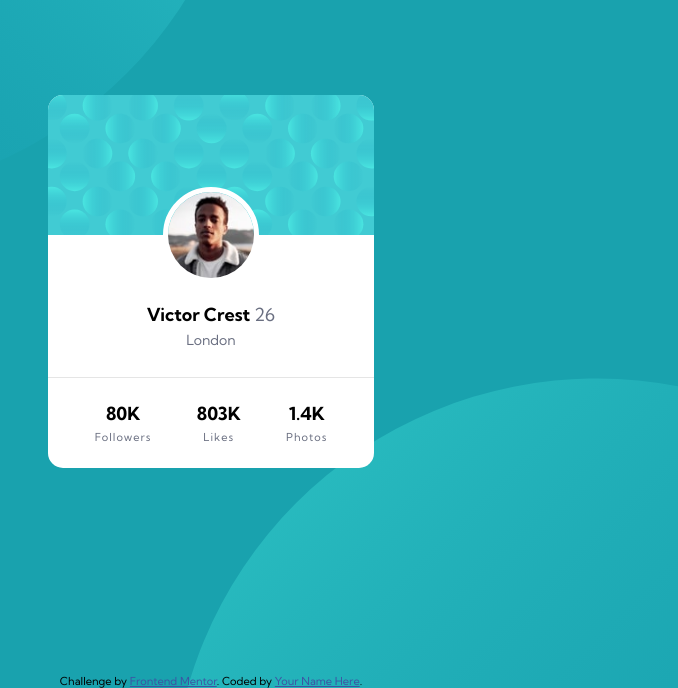
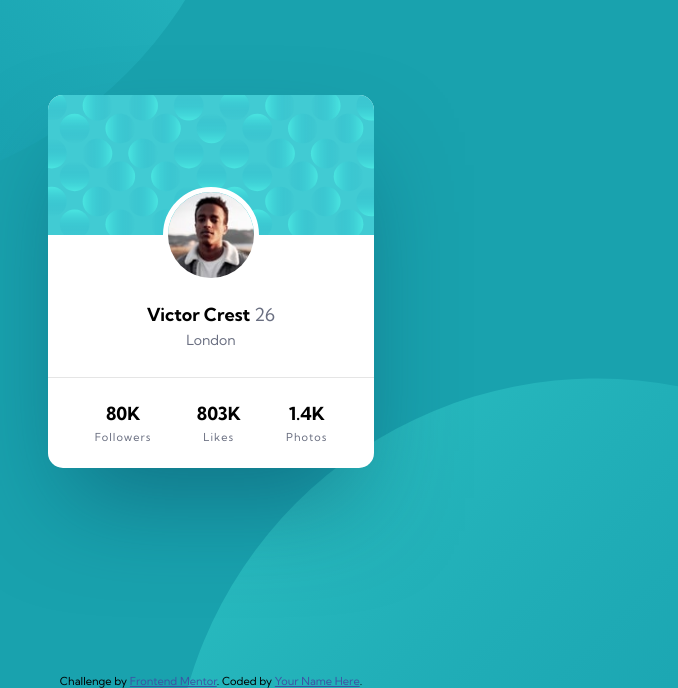
Before and after one commit to DarrickFauvel/fem08-profile-card-component, a plain HTML site: page src/index.html in a window 1280 px wide. Shown: the part 112-800 px from the top of the page, without its empty margins (429-1107 px from the left). Drawn offline with Linux system fonts and the light colour scheme.

Commit message:
Add box shadow to card

```diff
--- a/src/css/style.css
+++ b/src/css/style.css
@@ -99,6 +99,7 @@ body {
   margin-block: 2rem;
   overflow: hidden;
   width: 32.6rem;
+  box-shadow: 0px 50px 100px -20px rgba(8, 70, 94, 0.504835);
 }
 
 .card-image {
```
